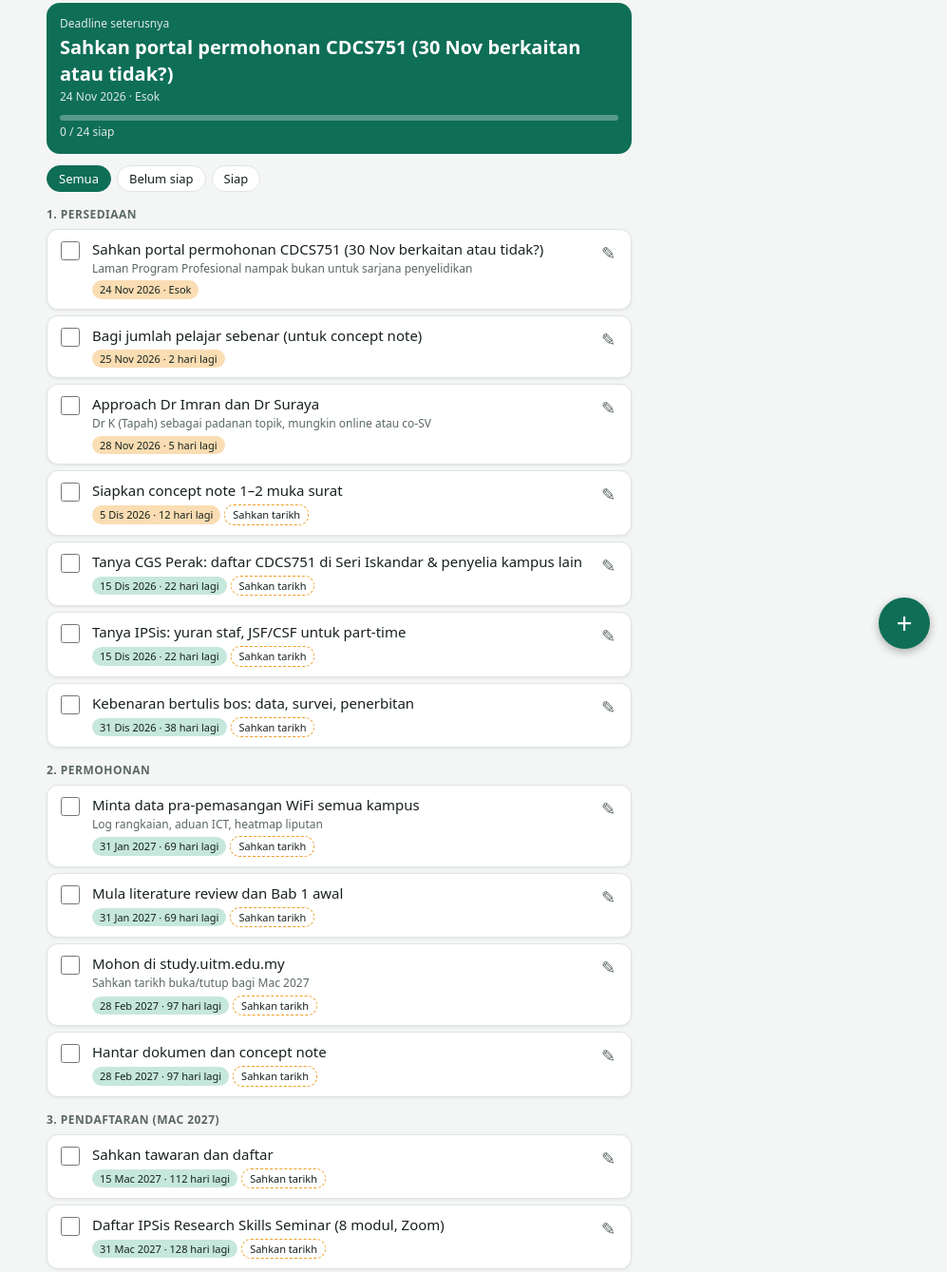
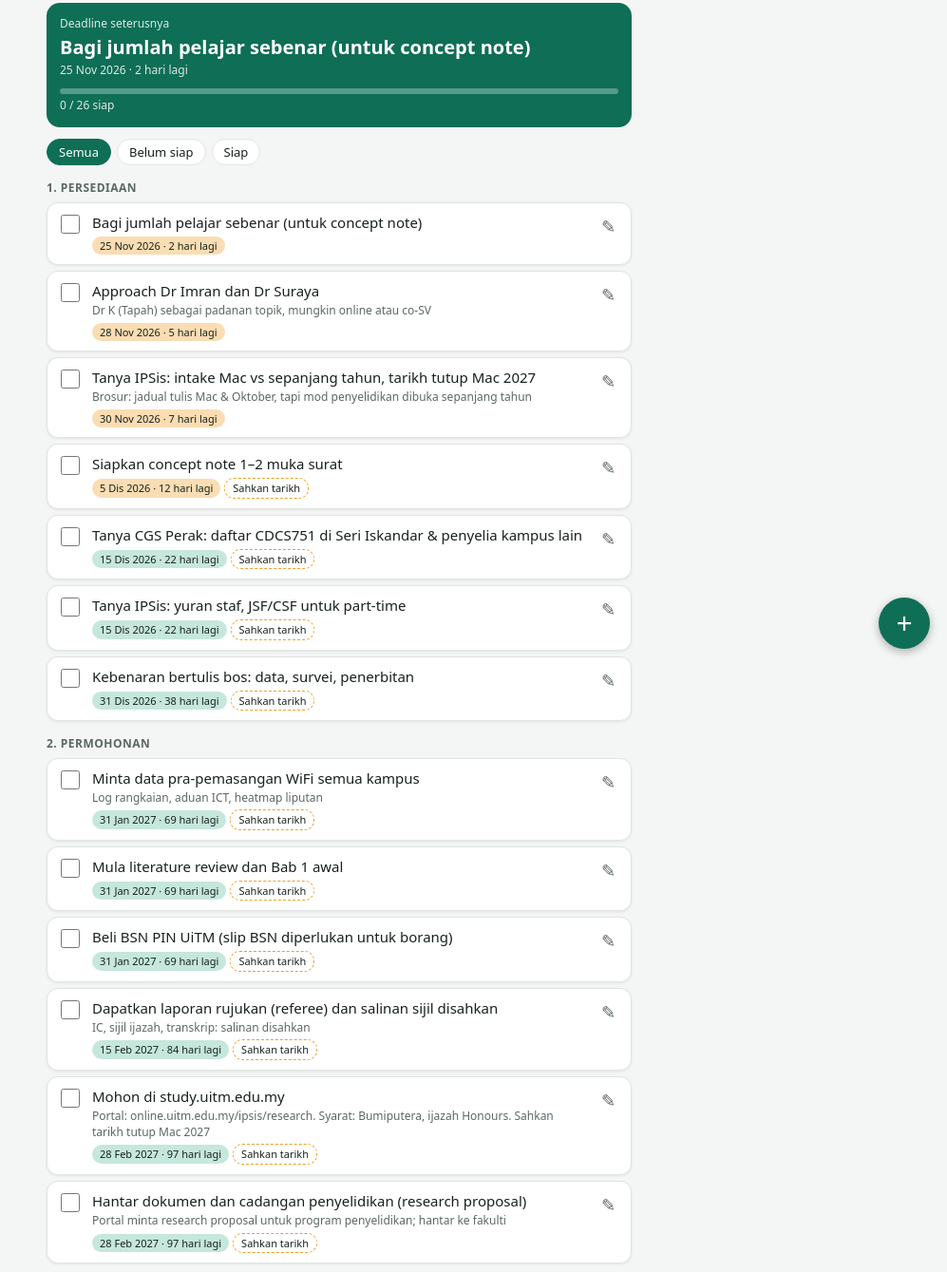
Before and after one commit to farawyadal/mymaster, a plain HTML site: page index.html in a window 1280 px wide. Shown: the part 57-1396 px from the top of the page at 95% size, without its empty margins (283-1280 px from the left). Drawn offline with Linux system fonts and the light colour scheme.

Commit message:
MyMaster v1.1: kemas kini checklist ikut brosur dan portal IPSis
Co-Authored-By: Claude Sonnet 5.5 <noreply@anthropic.com>
Claude-Session: https://claude.ai/code/session_01CjDAKHGins4htiE3okP77z

```diff
--- a/index.html
+++ b/index.html
@@ -93,7 +93,7 @@ footer{text-align:center;font-size:11px;color:var(--tx2);margin:24px 0 0;line-he
     <input type="file" id="fImp" accept="application/json" style="display:none">
   </div>
   <footer>
-    <div>MyMaster · v1.0 · 24 Nov 2026 · © 2026</div>
+    <div>MyMaster · v1.1 · 24 Nov 2026 · © 2026</div>
     <div>Developed by FaridAssamani</div>
   </footer>
 </div>
@@ -117,14 +117,14 @@ footer{text-align:center;font-size:11px;color:var(--tx2);margin:24px 0 0;line-he
 <div id="toast"></div>
 
 <script>
-const VER='1.0',KEY='mymaster.v1',SKEY='mymaster.set';
+const VER='1.1',KEY='mymaster.v1',SKEY='mymaster.set';
 const L={
 ms:{theme:{system:'Auto',light:'Cerah',dark:'Gelap'},install:'Pasang',all:'Semua',todo:'Belum siap',done:'Siap',next:'Deadline seterusnya',late:'Lewat',days:'hari lagi',today:'Hari ini',tmr:'Esok',lateN:'Lewat {n} hari',check:'Sahkan tarikh',none:'Tiada tugasan.',allDone:'Semua siap!',prog:'{a} / {b} siap',add:'Tambah tugasan',edit:'Edit tugasan',ft:'Tajuk',fp:'Fasa',fd:'Deadline',fc:'Tarikh belum pasti (sahkan)',fn:'Nota',save:'Simpan',cal:'Kalendar',del:'Padam',can:'Batal',exp:'Backup (JSON)',imp:'Pulihkan',rst:'Reset data',delq:'Padam tugasan ini?',rstq:'Reset kepada senarai asal? Semua perubahan hilang.',saved:'Disimpan',need:'Isi tajuk dan deadline',impok:'Data dipulihkan',imperr:'Fail tak sah',iosh:'Di iPhone: tekan Kongsi › Tambah ke Skrin Utama',load:'Memuatkan…',noDate:'Tiada tarikh'},
 en:{theme:{system:'Auto',light:'Light',dark:'Dark'},install:'Install',all:'All',todo:'Pending',done:'Done',next:'Next deadline',late:'Overdue',days:'days left',today:'Today',tmr:'Tomorrow',lateN:'{n} days overdue',check:'Confirm date',none:'No tasks.',allDone:'All done!',prog:'{a} / {b} done',add:'Add task',edit:'Edit task',ft:'Title',fp:'Phase',fd:'Deadline',fc:'Date not confirmed yet',fn:'Notes',save:'Save',cal:'Calendar',del:'Delete',can:'Cancel',exp:'Backup (JSON)',imp:'Restore',rst:'Reset data',delq:'Delete this task?',rstq:'Reset to the original list? All changes will be lost.',saved:'Saved',need:'Fill in title and deadline',impok:'Data restored',imperr:'Invalid file',iosh:'On iPhone: tap Share › Add to Home Screen',load:'Loading…',noDate:'No date'}
 };
 const SEED=[
-['1. Persediaan','Sahkan portal permohonan CDCS751 (30 Nov berkaitan atau tidak?)','2026-11-24',0,'Laman Program Profesional nampak bukan untuk sarjana penyelidikan'],
 ['1. Persediaan','Bagi jumlah pelajar sebenar (untuk concept note)','2026-11-25',0,''],
+['1. Persediaan','Tanya IPSis: intake Mac vs sepanjang tahun, tarikh tutup Mac 2027','2026-11-30',0,'Brosur: jadual tulis Mac & Oktober, tapi mod penyelidikan dibuka sepanjang tahun'],
 ['1. Persediaan','Approach Dr Imran dan Dr Suraya','2026-11-28',0,'Dr K (Tapah) sebagai padanan topik, mungkin online atau co-SV'],
 ['1. Persediaan','Siapkan concept note 1–2 muka surat','2026-12-05',1,''],
 ['1. Persediaan','Tanya CGS Perak: daftar CDCS751 di Seri Iskandar & penyelia kampus lain','2026-12-15',1,''],
@@ -132,8 +132,10 @@ const SEED=[
 ['1. Persediaan','Kebenaran bertulis bos: data, survei, penerbitan','2026-12-31',1,''],
 ['2. Permohonan','Minta data pra-pemasangan WiFi semua kampus','2027-01-31',1,'Log rangkaian, aduan ICT, heatmap liputan'],
 ['2. Permohonan','Mula literature review dan Bab 1 awal','2027-01-31',1,''],
-['2. Permohonan','Mohon di study.uitm.edu.my','2027-02-28',1,'Sahkan tarikh buka/tutup bagi Mac 2027'],
-['2. Permohonan','Hantar dokumen dan concept note','2027-02-28',1,''],
+['2. Permohonan','Mohon di study.uitm.edu.my','2027-02-28',1,'Portal: online.uitm.edu.my/ipsis/research. Syarat: Bumiputera, ijazah Honours. Sahkan tarikh tutup Mac 2027'],
+['2. Permohonan','Beli BSN PIN UiTM (slip BSN diperlukan untuk borang)','2027-01-31',1,''],
+['2. Permohonan','Dapatkan laporan rujukan (referee) dan salinan sijil disahkan','2027-02-15',1,'IC, sijil ijazah, transkrip: salinan disahkan'],
+['2. Permohonan','Hantar dokumen dan cadangan penyelidikan (research proposal)','2027-02-28',1,'Portal minta research proposal untuk program penyelidikan; hantar ke fakulti'],
 ['3. Pendaftaran (Mac 2027)','Sahkan tawaran dan daftar','2027-03-15',1,''],
 ['3. Pendaftaran (Mac 2027)','Daftar IPSis Research Skills Seminar (8 modul, Zoom)','2027-03-31',1,''],
 ['3. Pendaftaran (Mac 2027)','Sahkan SV dan co-SV secara rasmi','2027-03-31',1,''],
--- a/sw.js
+++ b/sw.js
@@ -1,4 +1,4 @@
-const C='mymaster-v1.0';
+const C='mymaster-v1.1';
 const A=['./','index.html','manifest.json','icon-192.png','icon-512.png'];
 self.addEventListener('install',e=>{e.waitUntil(caches.open(C).then(c=>c.addAll(A)).then(()=>self.skipWaiting()))});
 self.addEventListener('activate',e=>{e.waitUntil(caches.keys().then(k=>Promise.all(k.filter(x=>x!==C).map(x=>caches.delete(x)))).then(()=>self.clients.claim()))});
```
